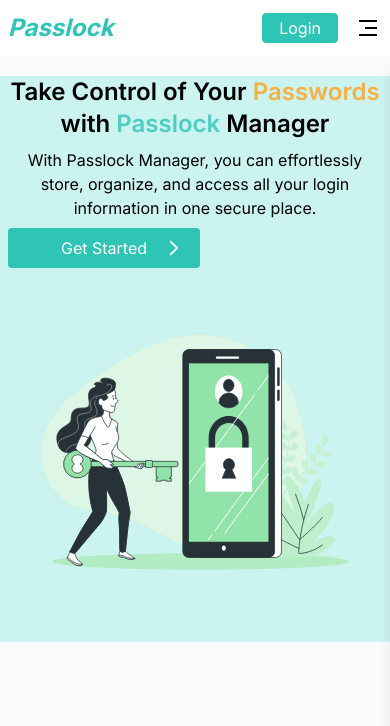
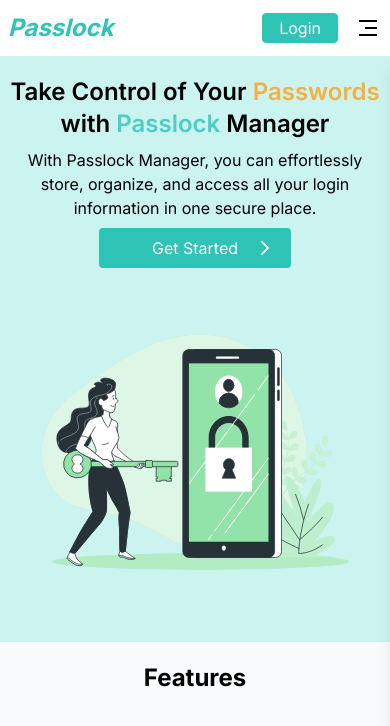
Before and after one commit to Tonnykimanthi/passlock, a Next.js app: page / in a window 390 px wide. Shown: the top 726 px of the page. Built offline with nearby package versions, Linux system fonts and the light colour scheme.

Commit message:
Add Features component

```diff
--- a/app/layout.tsx
+++ b/app/layout.tsx
@@ -18,7 +18,7 @@
   return (
     <html lang="en">
       <body
-        className={`${inter.variable} overflow-hidden bg-slate-50 font-sans`}
+        className={`${inter.variable} overflow-x-hidden bg-slate-50 font-sans`}
       >
         <Header />
         <main>{children}</main>
--- a/app/page.tsx
+++ b/app/page.tsx
@@ -1,3 +1,4 @@
+import Features from "@/components/layout/Features";
 import HeroSection from "@/components/layout/HeroSection";
 import Image from "next/image";
 
@@ -5,6 +6,7 @@
   return (
     <>
       <HeroSection />
+      <Features />
     </>
   );
 }
--- /dev/null
+++ b/components/layout/Features.tsx
@@ -0,0 +1,9 @@
+const Features = () => {
+  return (
+    <div className="mt-5">
+      <h2 className="text-center text-2xl font-bold">Features</h2>
+    </div>
+  );
+};
+
+export default Features;
--- a/components/layout/HeroSection.tsx
+++ b/components/layout/HeroSection.tsx
@@ -5,7 +5,7 @@
 
 const HeroSection = () => {
   return (
-    <section className="flex flex-col items-center gap-x-4 bg-secondary px-2 max-md:mt-5 sm:px-5 md:flex-row md:justify-between md:px-8">
+    <section className="flex flex-col items-center gap-x-4 bg-secondary px-2 max-md:pt-5 sm:px-5 md:flex-row md:justify-between md:px-8">
       <div className="max-w-sm max-md:text-center md:max-w-xl">
         <h1 className="text-2xl font-semibold md:text-4xl">
           Take Control of Your <span className="text-accent/80">Passwords</span>{" "}
@@ -15,13 +15,13 @@
           With Passlock Manager, you can effortlessly store, organize, and
           access all your login information in one secure place.
         </p>
-        <div className="group relative mt-2 w-48">
+        <button className="relative mt-2 w-48 bg-primary rounded group">
           <LoginButton
             title="Get Started"
-            styles="rounded bg-primary w-full py-2 text-white transition"
+            styles="w-full py-2 text-white transition"
           />
           <HiChevronRight className="absolute right-4 top-1/2 h-5 w-5 -translate-y-1/2 stroke-1 text-white transition-all group-hover:right-2" />
-        </div>
+        </button>
       </div>
       <div>
         <Image src={heroImage} alt="Hero section image" />
```
